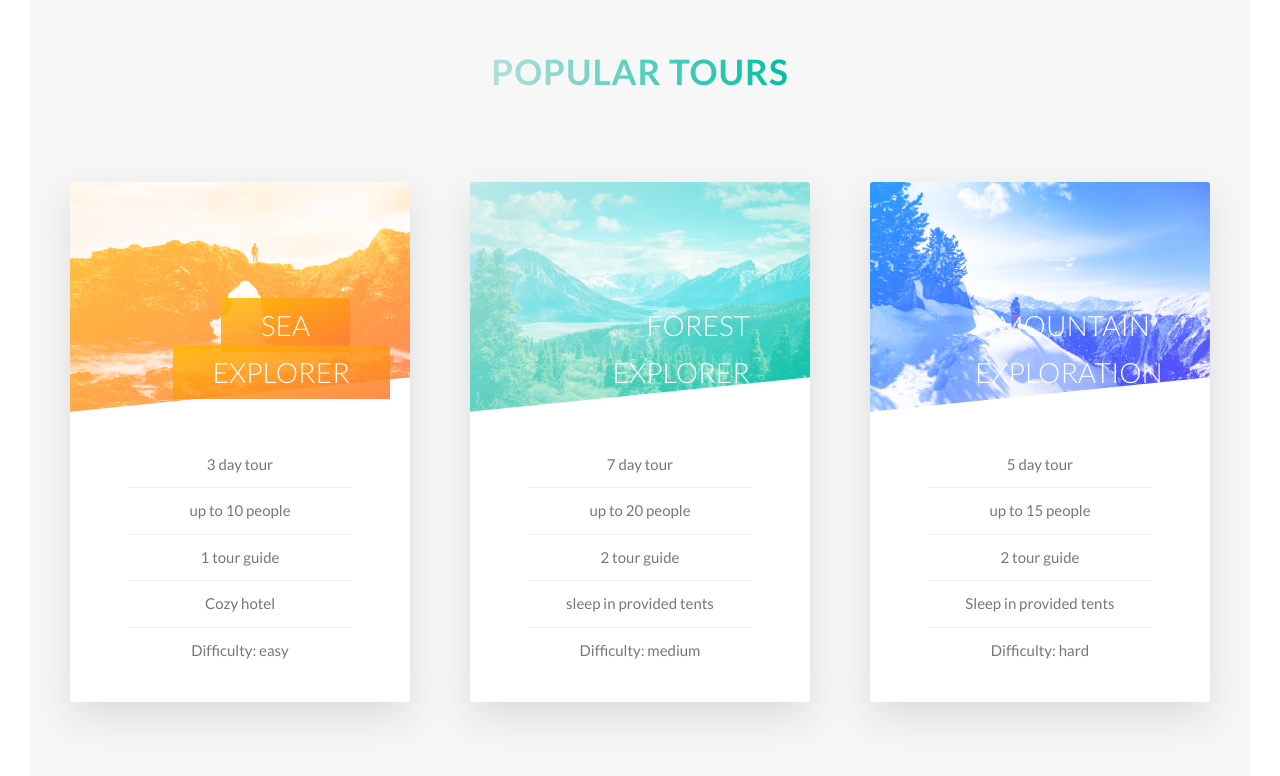
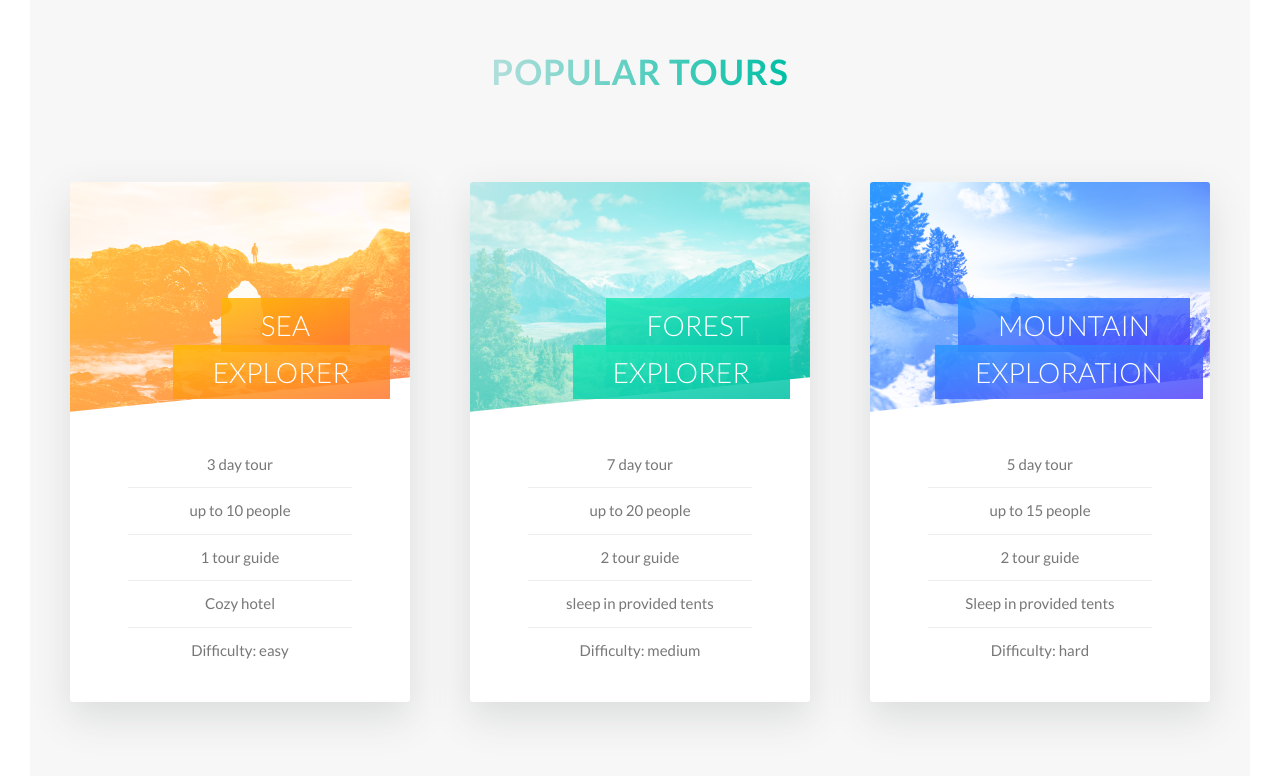
Before and after one commit to johngwells/adventure-web, a website: page index.html in a window 1280 px wide. Shown: the part 2412-3188 px from the top of the page. Drawn offline with Linux system fonts and the light colour scheme.

Commit message:
add final touches to cards

```diff
--- a/index.html
+++ b/index.html
@@ -174,7 +174,7 @@
                             <div class="card__cta">
                                 <div class="card__price-box">
                                     <p class="card__price-only">Only</p>
-                                    <p class="card__price-value">$297</p>
+                                    <p class="card__price-value">$697</p>
                                 </div>
                                 <a href="#" class="btn btn--white">Book now!</a>
                             </div>
@@ -205,7 +205,7 @@
                             <div class="card__cta">
                                 <div class="card__price-box">
                                     <p class="card__price-only">Only</p>
-                                    <p class="card__price-value">$297</p>
+                                    <p class="card__price-value">$997</p>
                                 </div>
                                 <a href="#" class="btn btn--white">Book now!</a>
                             </div>
--- a/sass/components/_card.scss
+++ b/sass/components/_card.scss
@@ -87,6 +87,14 @@
     &--1 {
       background-image: linear-gradient(to right bottom, rgba($color-secondary-light, .85), rgba($color-secondary-dark, .85));
     }
+
+    &--2 {
+      background-image: linear-gradient(to right bottom, rgba($color-primary-light, .85), rgba($color-primary-dark, .85));
+    }
+
+    &--3 {
+      background-image: linear-gradient(to right bottom, rgba($color-tertiary-light, .85), rgba($color-tertiary-dark, .85));
+    }
   }
 
   &__details {
```
Also changed, not shown: css/style.css.
